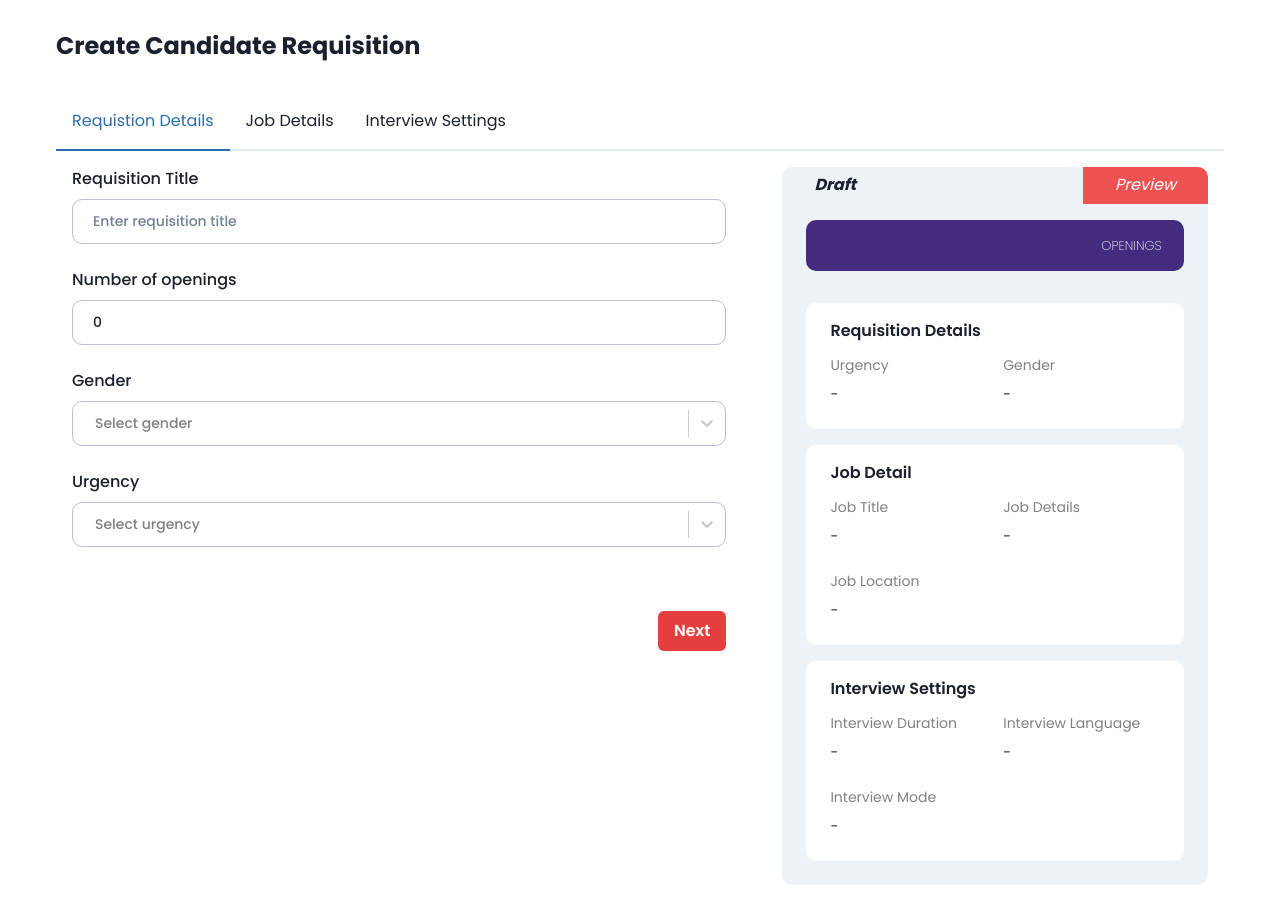
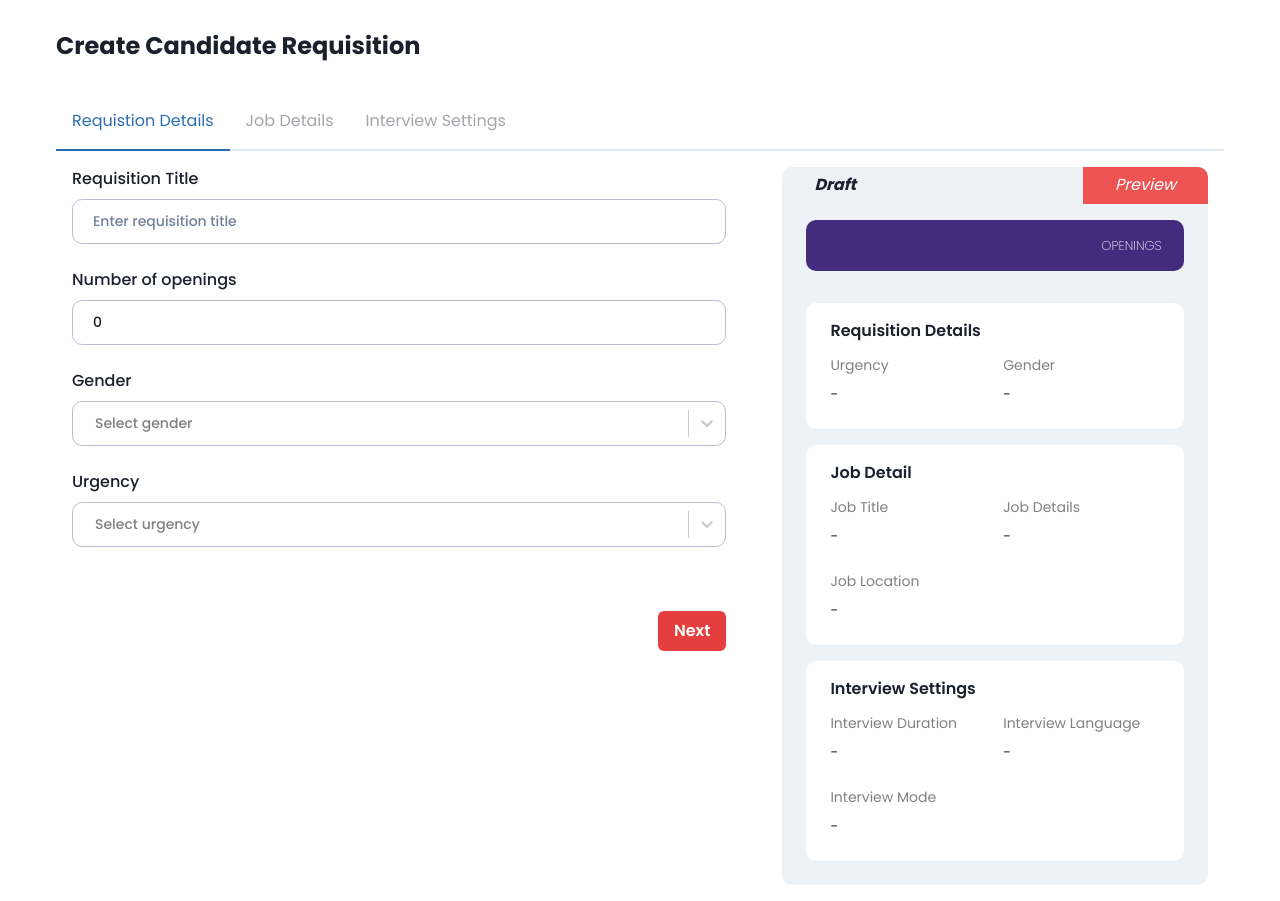
Before and after one commit to Sauradip07/job-from, a Next.js app: page / in a window 1280 px wide. Built offline with nearby package versions, Linux system fonts and the light colour scheme.

Commit message:
Controlled Form Navigation and Form Validation Across Tabs with Efficient Data Management
Signed-off-by: Sauradip Ghosh <sauradip96ghosh@gmail.com>

```diff
--- a/src/containers/home/HomeLayout.tsx
+++ b/src/containers/home/HomeLayout.tsx
@@ -10,11 +10,12 @@ import {
   Box,
   Grid,
 } from "@chakra-ui/react";
-import React from "react";
+import React,{useState} from "react";
 import InterviewSettingsForm from "./InterviewSettingsForm";
 import JobDetailsForm from "./JobDetailsForm";
 import RequisitionForm from "./RequisitionDetailsForm";
 import DisplayCard from "./PreviewCard";
+import { useData } from './DataProvider'
 
 const CustomTab: React.FC<TabProps> = ({ children, ...props }) => {
   return (
@@ -25,28 +26,46 @@ const CustomTab: React.FC<TabProps> = ({ children, ...props }) => {
 };
 
 const HomeLayout = () => {
+
+  const { state, setState } = useData()!;
+  const [currentTabIndex, setCurrentTabIndex] = useState(0);
+  const handleTabChange = (index: number) => {
+    setCurrentTabIndex(index);
+  };
+  const handleRequisitionSubmit = () => {
+    setCurrentTabIndex(1);
+  };
+  const handleJobDetailsSubmit = () => {
+    setCurrentTabIndex(2);
+  };
+  const handleJobDetailsPrev = () => {
+    setCurrentTabIndex(0);
+  };
+  const handlenterviewSettingsPrev = () =>{
+    setCurrentTabIndex(1);
+  }
   return (
     <Box w="100%">
       <Container maxW="1200px">
         <Heading fontFamily="Poppins" fontSize="1.5rem" my="2rem">
           Create Candidate Requisition
         </Heading>
-        <Tabs isLazy>
+        <Tabs isLazy index={currentTabIndex} onChange={handleTabChange}>
           <TabList>
-            <CustomTab>Requistion Details</CustomTab>
-            <CustomTab>Job Details</CustomTab>
-            <CustomTab>Interview Settings</CustomTab>
+            <CustomTab isDisabled={false}>Requistion Details</CustomTab>
+            <CustomTab isDisabled={state.jobDetails.jobTitle.length > 1 ? false : true}>Job Details</CustomTab>
+            <CustomTab isDisabled={state.interviewSettings.interviewLanguage.length > 1 ? false : true}>Interview Settings</CustomTab>
           </TabList>
           <Grid display="grid" gridTemplateColumns="3fr 2fr" gap="24px">
             <TabPanels>
               <TabPanel>
-                <RequisitionForm />
+                <RequisitionForm onNextTab={handleRequisitionSubmit} />
               </TabPanel>
               <TabPanel>
-                <JobDetailsForm />
+                <JobDetailsForm onNextTab={handleJobDetailsSubmit} onPrevTab={handleJobDetailsPrev}/>
               </TabPanel>
               <TabPanel>
-                <InterviewSettingsForm />
+                <InterviewSettingsForm onPrevTab={handlenterviewSettingsPrev}/>
               </TabPanel>
             </TabPanels>
             <DisplayCard />
```
